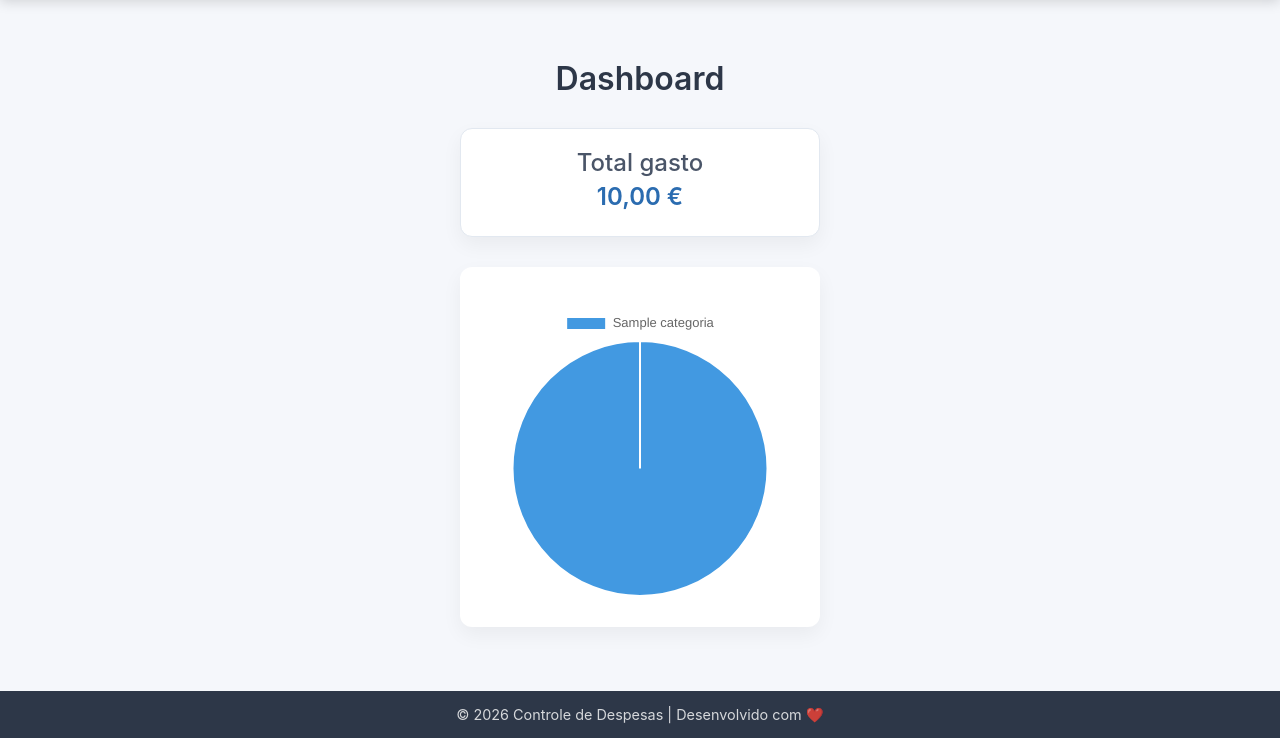
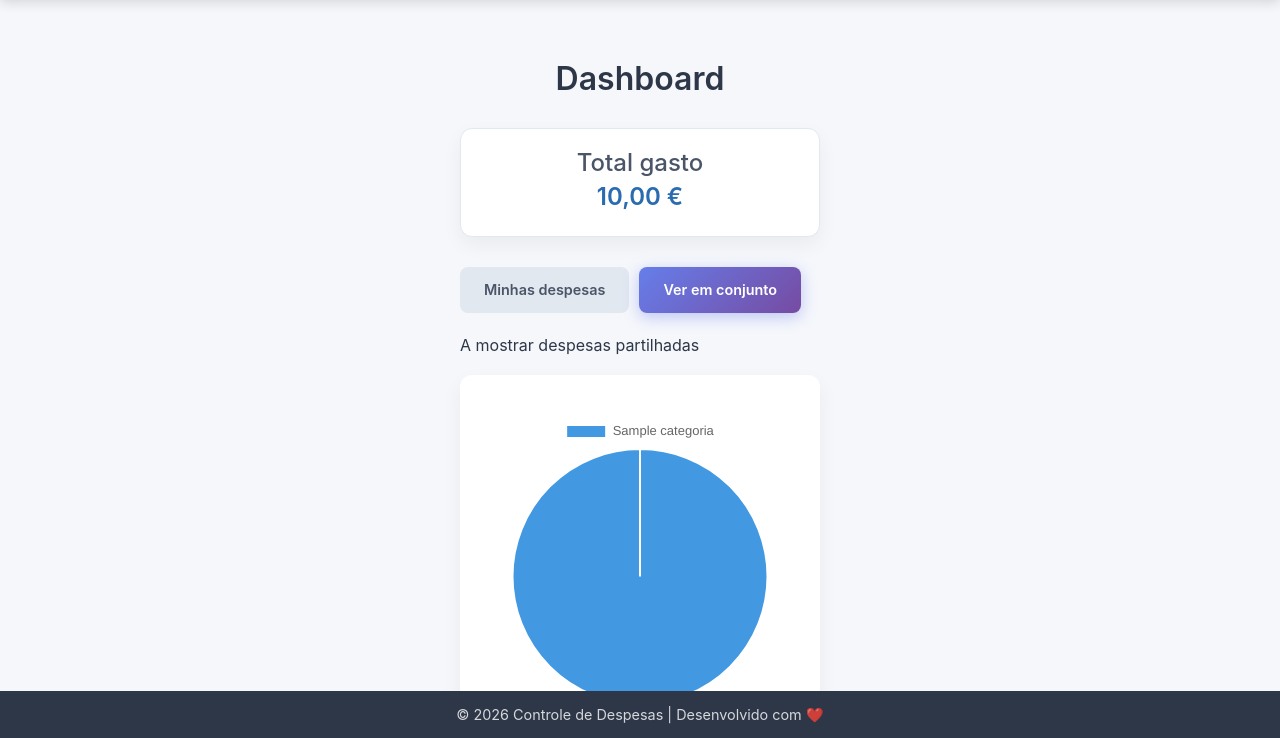
Before and after one commit to bda79/python_despesas, a Django app: page /dashboard/?shared=1 in a window 1280 px wide. Shown: the part 62-800 px from the top of the page. Run offline with Django 5.2, Linux system fonts and the light colour scheme; a user stored in the database is signed in; tables that the repository leaves empty hold one stand-in row (values such as "Sample post").

Commit message:
Ajustar dashboard

```diff
--- a/despesas/expenses/templates/dashboard.html
+++ b/despesas/expenses/templates/dashboard.html
@@ -11,6 +11,17 @@
             <h4>Total gasto</h4>
             <span>{{ total|floatformat:2|localize }} €</span>
         </div>
+        <div style="margin-bottom:20px; display:flex; gap:10px;">
+            {% if tem_partilha %}
+                <a href="{% url 'dashboard' %}"
+                   class="btn {% if not ver_conjunto %}btn-primary{% else %}btn-secondary{% endif %}">
+                    Minhas despesas
+                </a>
+                <a href="{% url 'dashboard' %}?shared=1"
+                   class="btn {% if ver_conjunto %}btn-primary{% else %}btn-secondary{% endif %}">Ver em conjunto</a>
+            {% endif %}
+        </div>
+        {% if ver_conjunto %}<p>A mostrar despesas partilhadas</p>{% endif %}
         <div class="chart-container">
             <canvas id="grafico"></canvas>
         </div>
--- a/despesas/expenses/views.py
+++ b/despesas/expenses/views.py
@@ -240,17 +240,42 @@ def resumo_mensal(request):
 
 @login_required
 def dashboard(request):
-    despesas = Despesa.objects.filter(user=request.user)
+
+    compartilhamento = Compartilhamento.objects.filter(shared_user=request.user).first()
+
+    tem_partilha = compartilhamento is not None
+
+    ver_conjunto = request.GET.get("shared") == "1" and tem_partilha
+
+    # impedir acesso manual
+    if request.GET.get("shared") == "1" and not tem_partilha:
+        return redirect("dashboard")
+
+    if ver_conjunto:
+
+        despesas = Despesa.objects.filter(
+            Q(user=request.user) | Q(user=compartilhamento.owner), tipo="saida"
+        )
+
+    else:
+
+        despesas = Despesa.objects.filter(user=request.user, tipo="saida")
 
     total = despesas.aggregate(Sum("valor"))["valor__sum"] or 0
 
-    # por_categoria = despesas.values("categoria__nome").annotate(total=Sum("valor"))
     por_categoria = despesas.values("categoria__nome").annotate(
         total=Cast(Sum("valor"), FloatField())
     )
 
     return render(
-        request, "dashboard.html", {"total": total, "por_categoria": por_categoria}
+        request,
+        "dashboard.html",
+        {
+            "total": total,
+            "por_categoria": por_categoria,
+            "tem_partilha": tem_partilha,
+            "ver_conjunto": ver_conjunto,
+        },
     )
 
 
```
